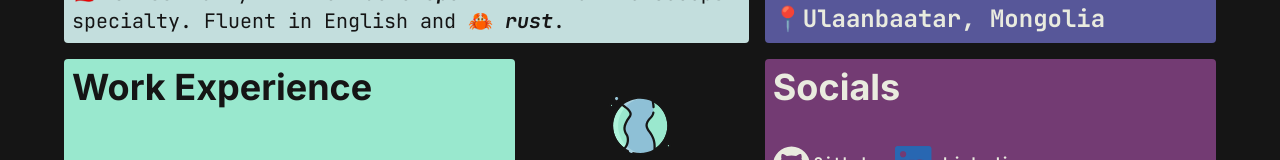
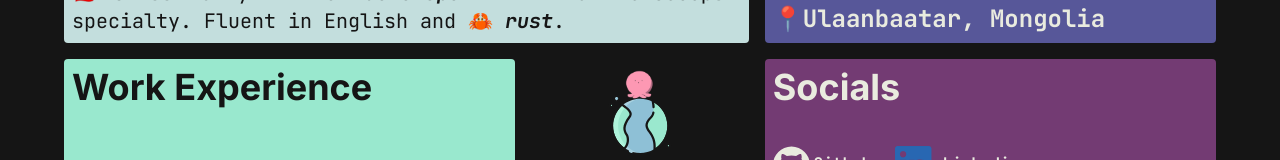
Before and after one commit to ashrv12/portfolio, a SvelteKit app: page / in a window 1280 px wide. Shown: the part 275-435 px from the top of the page. Built offline with nearby package versions, Linux system fonts and the light colour scheme.

Commit message:
TAKOPIIII KITAAA

```diff
--- a/src/routes/+page.svelte
+++ b/src/routes/+page.svelte
@@ -8,5 +8,10 @@
 		src="./earth.svg"
 		alt="earth"
 	/>
+	<img
+		class="absolute top-[45%] left-1/2 z-2 h-[30px] w-auto -translate-x-1/2 -translate-y-1/2 object-scale-down"
+		alt="takopi"
+		src="./takopi.png"
+	/>
 	<Dashboard />
 </main>
```
Also changed, not shown: static/takopi.png (added).
